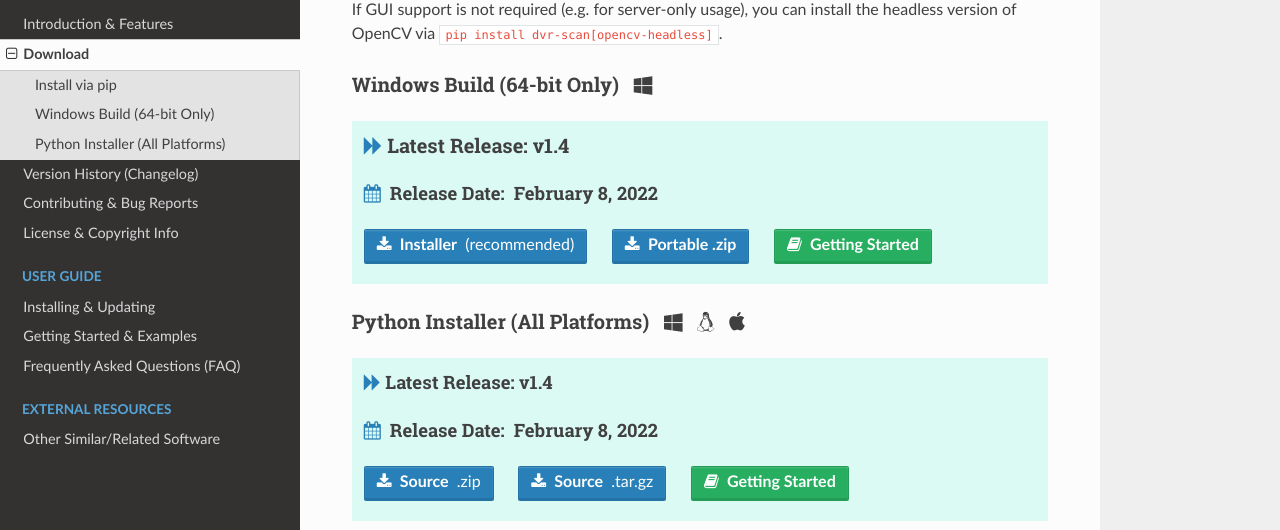
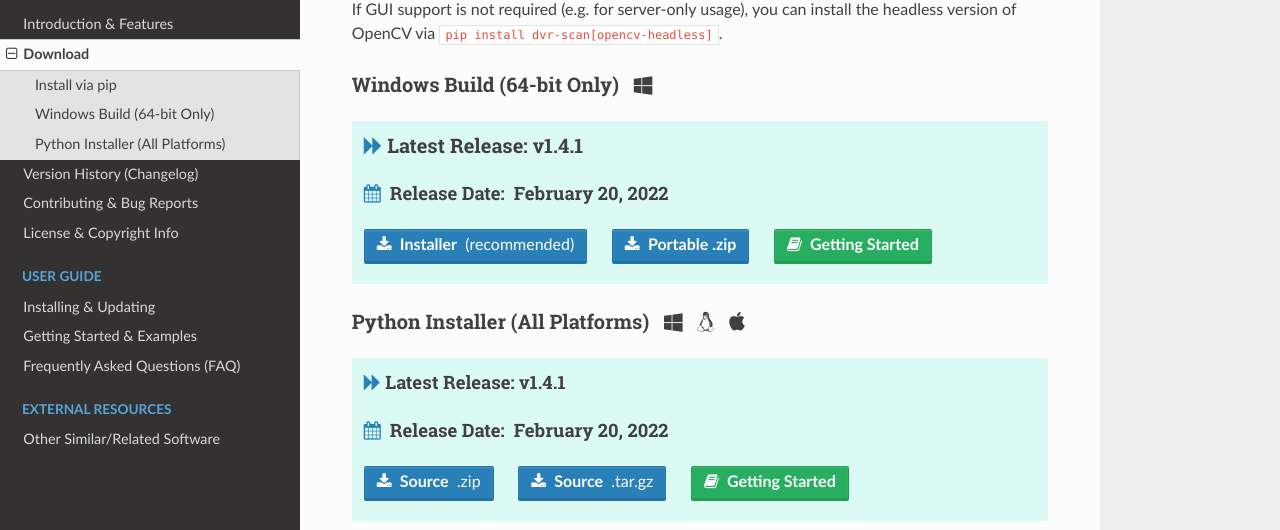
Before and after one commit to Breakthrough/DVR-Scan, an MkDocs documentation site: the page built from docs/download.md, in a window 1280 px wide and 900 px high, scrolled down 654 px. Shown: the part 128-658 px from the top of the window. Built offline with MkDocs 1.6.1, drawn with Linux system fonts in a browser that asks for light colours; nearby versions of some CDN libraries; old or Windows-style settings are respelled for this version of MkDocs.

Commit message:
Prepare v1.4.1 release.

```diff
--- a/docs/download.md
+++ b/docs/download.md
@@ -25,17 +25,17 @@
 ### Windows Build (64-bit Only) &nbsp; <span class="wy-text-neutral"><span class="fa fa-windows"></span></span>
 
 <div class="important">
-<h3 class="wy-text-neutral"><span class="fa fa-forward wy-text-info"></span> Latest Release: <b class="wy-text-neutral">v1.4</b></h3>
-<h4 class="wy-text-neutral"><span class="fa fa-calendar wy-text-info"></span>&nbsp; Release Date:&nbsp; <b>February 8, 2022</b></h4>
-<a href="https://github.com/Breakthrough/DVR-Scan/releases/download/v1.4/dvr-scan-1.4-win64.exe" class="btn btn-info" style="margin-bottom:8px;" role="button"><span class="fa fa-download"></span>&nbsp; <b>Installer</b>&nbsp;&nbsp;(recommended)</a> &nbsp;&nbsp;&nbsp;&nbsp; <a href="https://github.com/Breakthrough/DVR-Scan/releases/download/v1.4/dvr-scan-1.4-win64-portable.zip" class="btn btn-info" style="margin-bottom:8px;" role="button"><span class="fa fa-download"></span>&nbsp; <b>Portable .zip</b></a> &nbsp;&nbsp;&nbsp;&nbsp; <a href="../guide/examples/" class="btn btn-success" style="margin-bottom:8px;" role="button"><span class="fa fa-book"></span>&nbsp; <b>Getting Started</b></a>
+<h3 class="wy-text-neutral"><span class="fa fa-forward wy-text-info"></span> Latest Release: <b class="wy-text-neutral">v1.4.1</b></h3>
+<h4 class="wy-text-neutral"><span class="fa fa-calendar wy-text-info"></span>&nbsp; Release Date:&nbsp; <b>February 20, 2022</b></h4>
+<a href="https://github.com/Breakthrough/DVR-Scan/releases/download/v1.4.1/dvr-scan-1.4.1-win64.exe" class="btn btn-info" style="margin-bottom:8px;" role="button"><span class="fa fa-download"></span>&nbsp; <b>Installer</b>&nbsp;&nbsp;(recommended)</a> &nbsp;&nbsp;&nbsp;&nbsp; <a href="https://github.com/Breakthrough/DVR-Scan/releases/download/v1.4.1/dvr-scan-1.4.1-win64-portable.zip" class="btn btn-info" style="margin-bottom:8px;" role="button"><span class="fa fa-download"></span>&nbsp; <b>Portable .zip</b></a> &nbsp;&nbsp;&nbsp;&nbsp; <a href="../guide/examples/" class="btn btn-success" style="margin-bottom:8px;" role="button"><span class="fa fa-book"></span>&nbsp; <b>Getting Started</b></a>
 </div>
 
 ### Python Installer (All Platforms) &nbsp; <span class="wy-text-neutral"><span class="fa fa-windows"></span> &nbsp; <span class="fa fa-linux"></span> &nbsp; <span class="fa fa-apple"></span></span></h3>
 
 <div class="important">
-<h4 class="wy-text-neutral"><span class="fa fa-forward wy-text-info"></span> Latest Release: <b class="wy-text-neutral">v1.4</b></h4>
-<h4 class="wy-text-neutral"><span class="fa fa-calendar wy-text-info"></span>&nbsp; Release Date:&nbsp; <b>February 8, 2022</b></h4>
-<a href="https://github.com/Breakthrough/DVR-Scan/archive/v1.4.zip" class="btn btn-info" style="margin-bottom:8px;" role="button"><span class="fa fa-download"></span>&nbsp; <b>Source</b>&nbsp;&nbsp;.zip</a> &nbsp;&nbsp;&nbsp;&nbsp; <a href="https://github.com/Breakthrough/DVR-Scan/archive/v1.4.tar.gz" class="btn btn-info" style="margin-bottom:8px;" role="button"><span class="fa fa-download"></span>&nbsp; <b>Source</b>&nbsp;&nbsp;.tar.gz</a> &nbsp;&nbsp;&nbsp;&nbsp; <a href="../examples/usage/" class="btn btn-success" style="margin-bottom:8px;" role="button"><span class="fa fa-book"></span>&nbsp; <b>Getting Started</b></a>
+<h4 class="wy-text-neutral"><span class="fa fa-forward wy-text-info"></span> Latest Release: <b class="wy-text-neutral">v1.4.1</b></h4>
+<h4 class="wy-text-neutral"><span class="fa fa-calendar wy-text-info"></span>&nbsp; Release Date:&nbsp; <b>February 20, 2022</b></h4>
+<a href="https://github.com/Breakthrough/DVR-Scan/archive/v1.4.1.zip" class="btn btn-info" style="margin-bottom:8px;" role="button"><span class="fa fa-download"></span>&nbsp; <b>Source</b>&nbsp;&nbsp;.zip</a> &nbsp;&nbsp;&nbsp;&nbsp; <a href="https://github.com/Breakthrough/DVR-Scan/archive/v1.4.1.tar.gz" class="btn btn-info" style="margin-bottom:8px;" role="button"><span class="fa fa-download"></span>&nbsp; <b>Source</b>&nbsp;&nbsp;.tar.gz</a> &nbsp;&nbsp;&nbsp;&nbsp; <a href="../examples/usage/" class="btn btn-success" style="margin-bottom:8px;" role="button"><span class="fa fa-book"></span>&nbsp; <b>Getting Started</b></a>
 </div>
 
 To install from source, download and extract the latest release to a location of your choice, and make sure you have the appropriate [system requirements](guide/installing.md) installed before continuing.  DVR-Scan can be installed by running the following command in the location of the extracted files (don't forget `sudo` if you're installing system-wide):
--- a/dvr_scan/__init__.py
+++ b/dvr_scan/__init__.py
@@ -46,7 +46,7 @@
 
 
 # Used for module identification and when printing copyright & version info.
-__version__ = 'v1.4.1-dev'
+__version__ = 'v1.4.1'
 
 # About & copyright message string shown for the -v/--version CLI argument.
 ABOUT_STRING = """-----------------------------------------------
--- a/setup.py
+++ b/setup.py
@@ -56,7 +56,7 @@
 
 setup(
     name='dvr-scan',
-    version='1.4.1-dev',
+    version='1.4.1',
     description="Tool for finding and extracting motion events in video files"
                 "(e.g. security camera footage).",
     long_description=open('package-info.rst').read(),
```
Also changed, not shown: README.md (+1 -1 lines), docs/changelog.md (+1 -1 lines), docs/index.md (+1 -1 lines).
